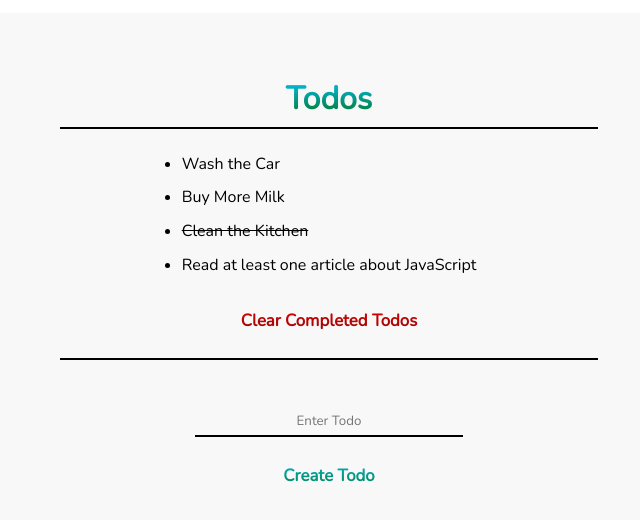
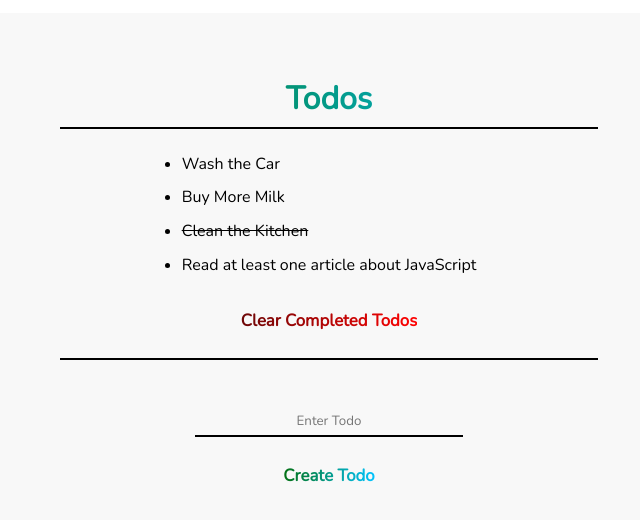
Before and after one commit to toptaskalender/producter-fe-task, a React (Create React App) app: page / in a window 1280 px wide. Shown: the top 520 px of the page, without its empty margins (311-951 px from the left). Built offline with nearby package versions, Linux system fonts and the light colour scheme.

Commit message:
Fix linear-gradient problem

```diff
--- a/src/App.css
+++ b/src/App.css
@@ -21,6 +21,8 @@
   font-size         : 105%;
   font-weight       : bold;
 
+  background-color  : transparent;
+
   border            : none;
 
   cursor            : pointer;
--- a/src/components/AddTodoListItem/AddTodoListItem.js
+++ b/src/components/AddTodoListItem/AddTodoListItem.js
@@ -37,7 +37,9 @@ function AddTodoListItem() {
         <button
           className='btn btn--add-todo-list-item'
         >
-          Create Todo
+          <span>
+            Create Todo
+          </span>
         </button>
       </form>
     </div>
--- a/src/components/AddTodoListItem/addTodoListItem.css
+++ b/src/components/AddTodoListItem/addTodoListItem.css
@@ -28,20 +28,18 @@
 
 .btn--add-todo-list-item {
   padding         : 2% 10%;
+}
 
+.btn--add-todo-list-item span {
   background      : linear-gradient(90deg, #047012, #03c4ff);
   background      : -webkit-gradient(90deg, #047012, #03c4ff);
-  background      : -webkit-linear-gradient(90deg, #047012, #03c4ff);
-  background-image: -webkit-linear-gradient(90deg, #047012, #03c4ff);
   background-clip : text;
   color           : transparent;
 }
 
-.btn--add-todo-list-item:hover {
+.btn--add-todo-list-item span:hover {
   background      : linear-gradient(90deg, #03490c, #03a7da);
   background      : -webkit-gradient(90deg, #03490c, #03a7da);
-  background      : -webkit-linear-gradient(90deg, #03490c, #03a7da);
-  background-image: -webkit-linear-gradient(90deg, #03490c, #03a7da);
   background-clip : text;
   color           : transparent;
 }
--- a/src/components/TodoList/TodoList.js
+++ b/src/components/TodoList/TodoList.js
@@ -46,7 +46,7 @@ function TodoList() {
         onClick={handleClearingCompletedTodos}
         className='btn btn--clear-completed-todos'
       >
-        Clear Completed Todos
+        <span>Clear Completed Todos</span>
       </button>
     </div>
   )
--- a/src/components/TodoList/todoList.css
+++ b/src/components/TodoList/todoList.css
@@ -18,25 +18,18 @@
 .btn--clear-completed-todos {
   margin-top      : 2%;
   padding         : 2% 5%;
-
-
-  background              : linear-gradient(90deg, #6d0707, #ff0303);
-  background              : -webkit-gradient(90deg, #6d0707, #ff0303);
-  background              : -webkit-linear-gradient(90deg, #6d0707, #ff0303);
-  background-image        : -webkit-linear-gradient(90deg, #6d0707, #ff0303);
-  background-clip         : text;
-  -webkit-background-clip : text;
-  -webkit-text-fill-color : transparent;
-  color                   : transparent;
 }
 
-.btn--clear-completed-todos:hover {
+.btn--clear-completed-todos span {
+  background      : linear-gradient(90deg, #6d0707, #ff0303);
+  background      : -webkit-gradient(90deg, #6d0707, #ff0303);
+  background-clip : text;
+  color           : transparent;
+}
+
+.btn--clear-completed-todos span:hover {
   background      : linear-gradient(90deg, #460505, #b90000);
   background      : -webkit-gradient(90deg, #460505, #b90000);
-  background      : -webkit-linear-gradient(90deg, #460505, #b90000);
-  background-image: -webkit-linear-gradient(90deg, #460505, #b90000);
   background-clip : text;
   color           : transparent;
-  -webkit-background-clip : text;
-  -webkit-text-fill-color : transparent;
 }
--- a/src/components/TodoListHeader/todoListHeader.css
+++ b/src/components/TodoListHeader/todoListHeader.css
@@ -14,8 +14,6 @@
 
   background      : linear-gradient(90deg, #047012, #03c4ff);
   background      : -webkit-gradient(90deg, #047012, #03c4ff);
-  background      : -webkit-linear-gradient(90deg, #047012, #03c4ff);
-  background-image: -webkit-linear-gradient(90deg, #047012, #03c4ff);
   background-clip : text;
   color           : transparent;
 }
```
